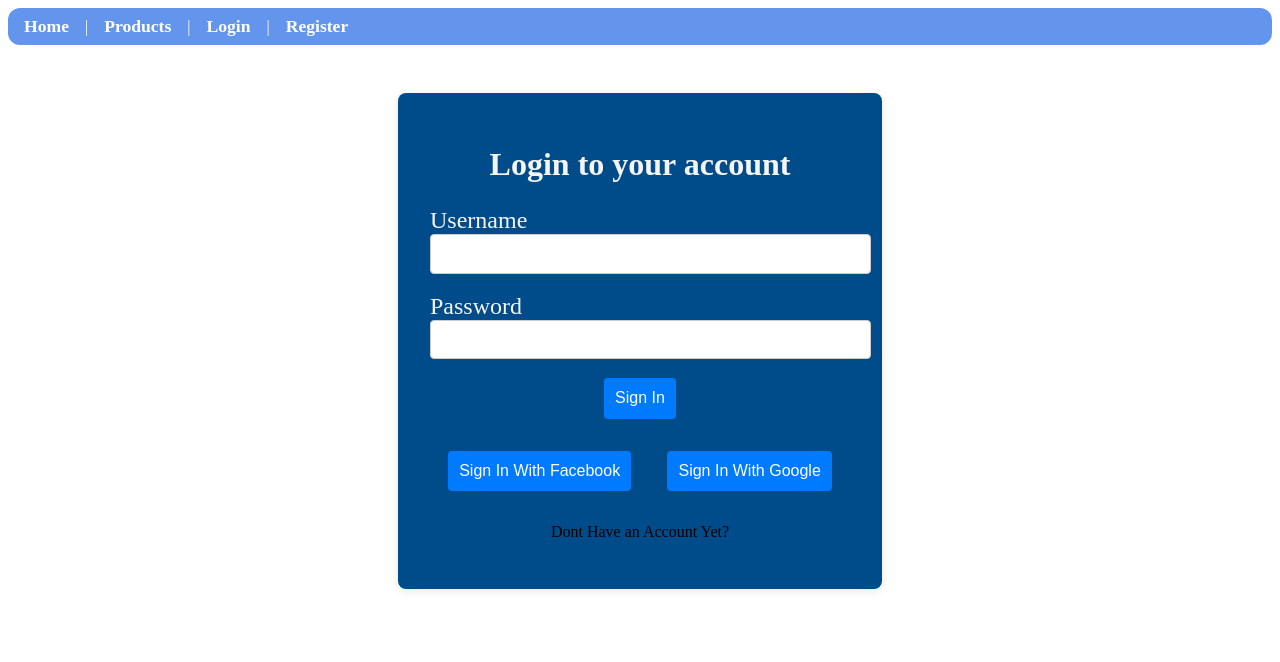
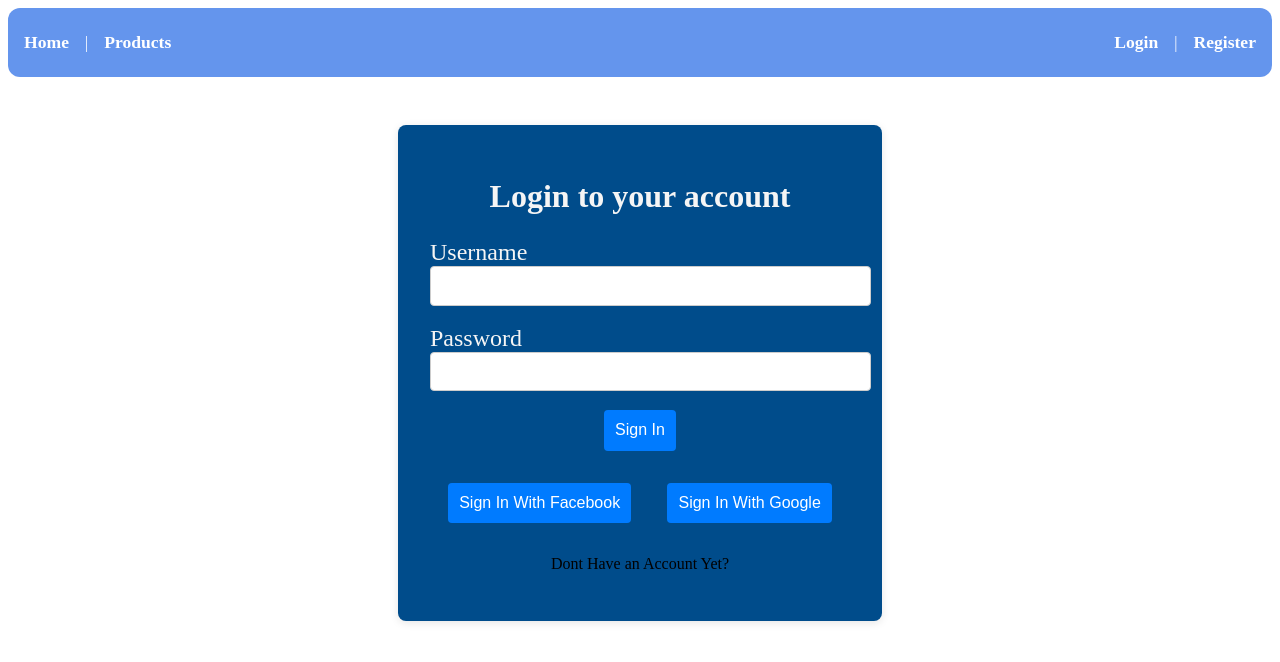
Before and after one commit to Matt-tedesco98/E-Commerce-App-Client-, a React (Create React App) app: page /login in a window 1280 px wide. Shown: the top 662 px of the page. Built offline with nearby package versions, Linux system fonts and the light colour scheme; no server answers.

Commit message:
Some UI fixes for nav bar

```diff
--- a/src/Components/NavBar/navBar.css
+++ b/src/Components/NavBar/navBar.css
@@ -9,11 +9,18 @@
 }
 .navbar {
     display: flex;
-    gap: 1rem;
+    margin: 1rem auto;
     color: antiquewhite;
     font-size: 1.1rem;
+    justify-content: space-between;
     align-items: center;
     flex: 1;
+}
+
+.nav-left, .nav-right {
+    display: flex;
+    align-items: center;
+    gap: 1rem;
 }
 
 .navbar a {
--- a/src/Components/NavBar/navBar.js
+++ b/src/Components/NavBar/navBar.js
@@ -8,6 +8,7 @@ function NavBar() {
     const navigate = useNavigate();
     const {user, setUser, loading} = useContext(AuthContext);
     console.log("AuthContext value in NavBar:", useContext(AuthContext));
+
     async function handleLogout() {
         try {
             const res = await fetch("http://localhost:4000/auth/logout", {
@@ -25,13 +26,20 @@ function NavBar() {
     return (
         <header className="navbar-container">
             <nav className="navbar">
+                <div className="nav-left">
                     <Link to="/">Home</Link>
                     <span> | </span>
                     <Link to="/products">Products</Link>
-                <span> | </span>
+                </div>
+                <div className="nav-right">
                 {!loading && user ?
                     <>
                         <span>Welcome, {user.username.split(" ")[0]}</span>
+                        <button type="button"
+                                onClick={handleLogout}
+                                className="logout-btn">
+                            Logout
+                        </button>
                     </>
                     :
                     <>
@@ -41,14 +49,8 @@ function NavBar() {
                     </>
 
                 }
+                </div>
             </nav>
-            {user &&
-                <button type="button"
-                        onClick={handleLogout}
-                        className="logout-btn">
-                    Logout
-                </button>
-            }
         </header>
 
     )
--- a/src/pages/Register/Register.css
+++ b/src/pages/Register/Register.css
@@ -25,7 +25,7 @@
     font-size: 1rem;
 }
 
-button {
+.head button {
     display: block;
     margin: 1rem auto;
     width: auto;
@@ -39,7 +39,7 @@ button {
     transition: background-color 0.2s ease;
 }
 
-button:hover {
+.head button:hover {
     background-color: #0056b3;
 }
 
```
Lines whose indentation alone changed are shown as unchanged.
